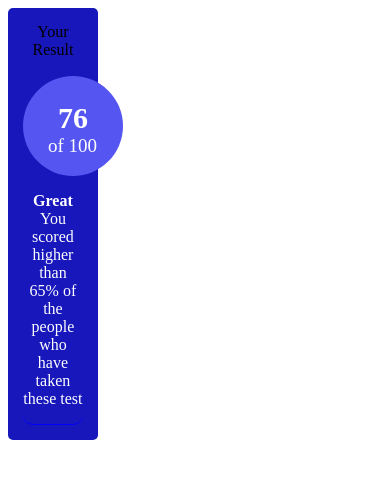
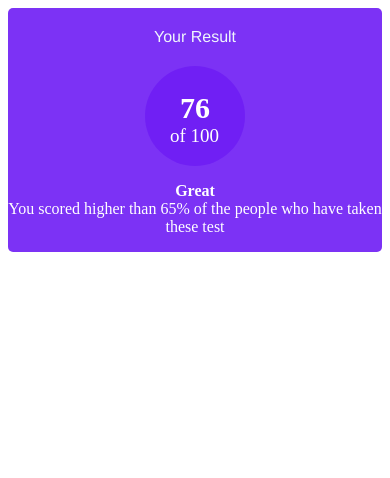
Before and after one commit to blessedempire/kopite, a plain HTML site: page test.html in a window 390 px wide. Drawn offline with Linux system fonts and the light colour scheme.

Commit message:
Mobile design
Resizing all css attributes to fit in for a Mobile device first before going to desktop version

```diff
--- a/test.html
+++ b/test.html
@@ -10,9 +10,9 @@
 <body>
     <main class="container">
         <div class="top">
-        <div>Your Result</div>
+        <div class="first">Your Result</div>
         <div class="circle">
-            <span class="one">76</span> <span class="two">of 100</span>
+            <strong class="one">76</strong> <span class="two">of 100</span>
         </div>
         <p><span class="great">Great</span><span class="next">You scored higher than 65% of the people who have taken these test</span></p>
         </div>
--- a/tester.css
+++ b/tester.css
@@ -1,36 +1,42 @@
-body {
+/* body {
     background-color: white;
-}
+} */
 
 .container {
+    box-sizing: border-box;
     text-align: center;
     display: flex;
     margin: 0 auto;
-    border: 1px hidden rgb(6, 245, 65);
+    border: 0px hidden rgb(6, 245, 65);
     display: inline-block;
     border-radius: 5px;
-    padding: 15px;
-    width: 16%;
-    background-color: rgb(23, 23, 187);
+    width: 100%;
+    background-color: rgba(112, 30, 245, 0.911);
 }
 
 .top {
-    border: solid 1px blue;
+    border: solid 0px rgba(112, 30, 245, 0.911);
     border-top: hidden;
     border-left: hidden;
     border-right: hidden;
     border-radius: 10px;
 }
 
+.first {
+    padding: 20px;
+    color: rgb(239, 246, 252);
+    font-family: 'Franklin Gothic Medium', 'Arial Narrow', Arial, sans-serif;
+
+}
+
 .circle {
-    margin-top: 17px;
     border-radius: 50%;
     border: hidden 3px blue;
     width: 50px;
     height: 50px;
     padding: 25px;
     text-align: center;
-    background-color: rgb(85, 85, 241);
+    background-color: rgba(112, 30, 245, 0.911);
     color: white;
     font-size: 19px;
     display: inline-block;
```
